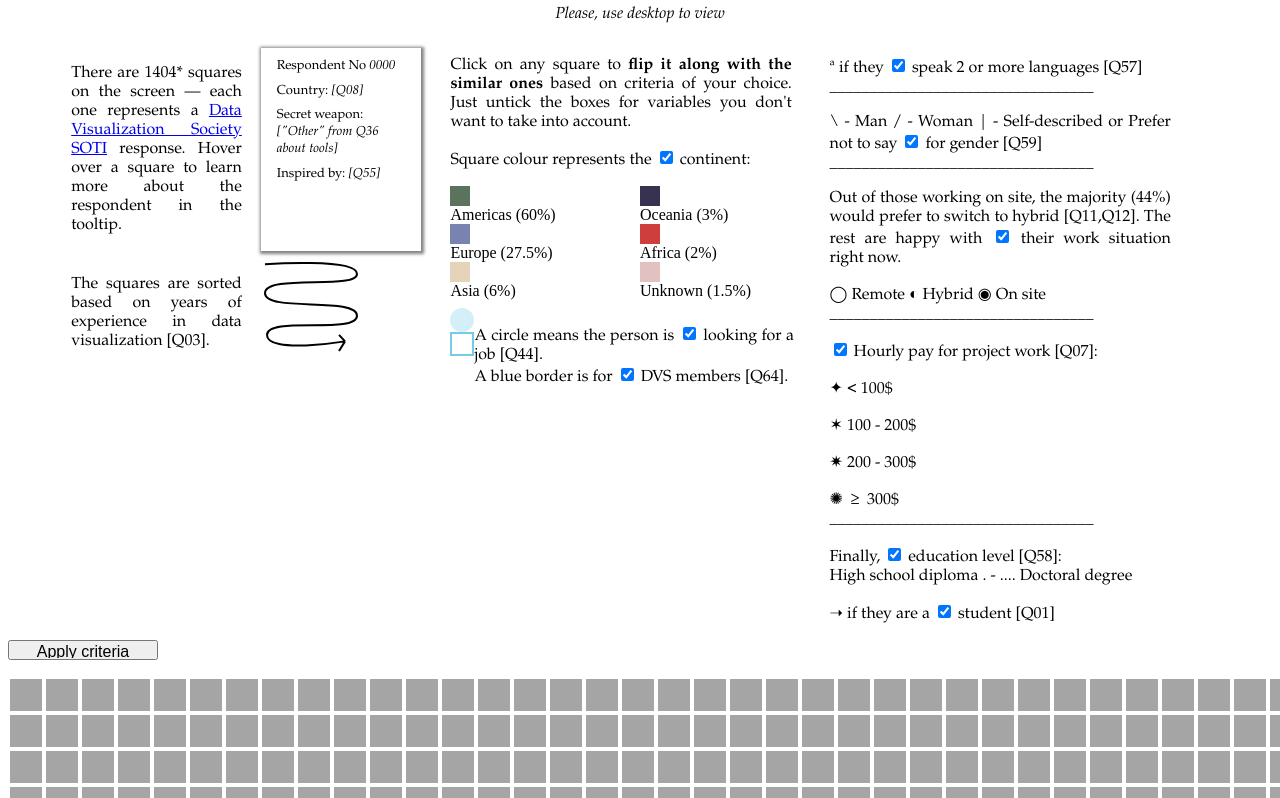
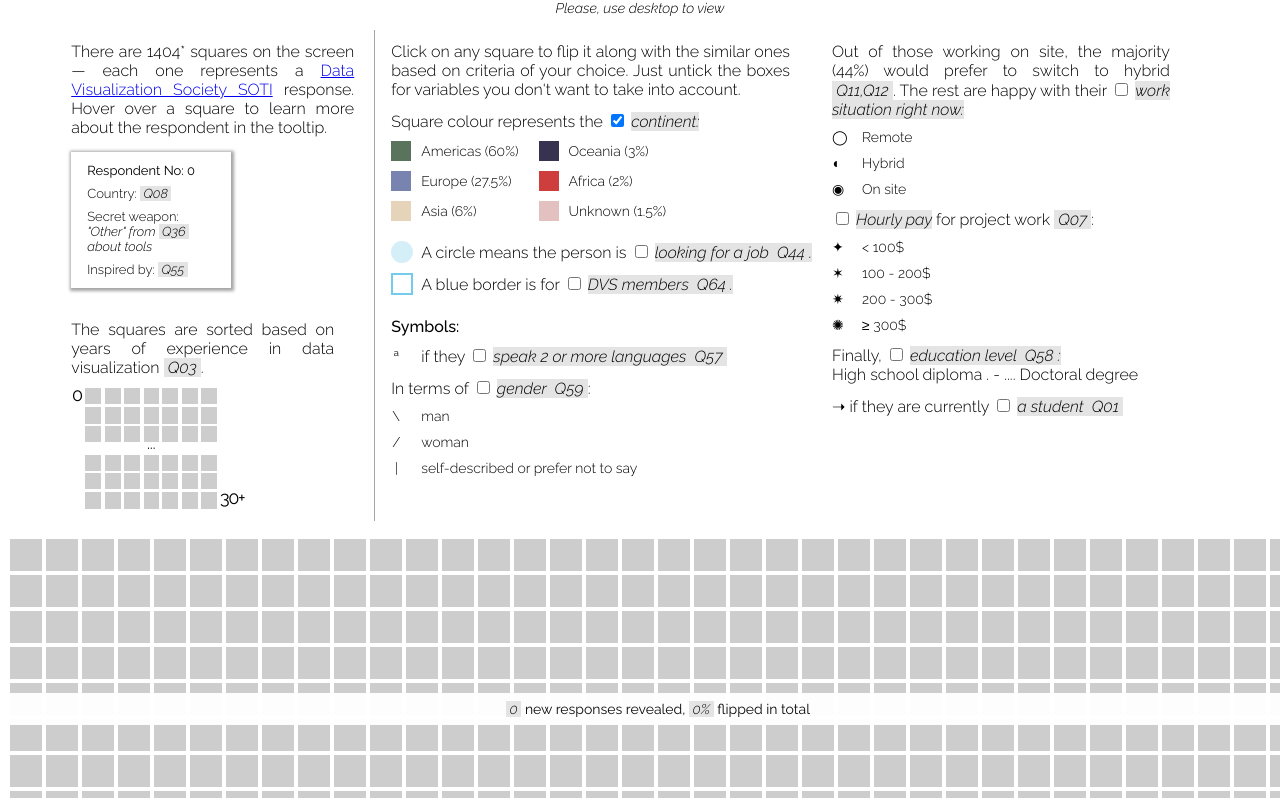
Before and after one commit to thomasniets/soti_2022, a plain HTML site: page index.html in a window 1280 px wide. Shown: the part 75-873 px from the top of the page. Drawn offline with nearby package versions, Linux system fonts and the light colour scheme.

Commit message:
legend cleanup, sticky counter

```diff
--- a/index.html
+++ b/index.html
@@ -5,10 +5,11 @@
     <title>SOTI 2022</title>
 <!-- Shout out to The Pudding https://pudding.cool/process/flexbox-layout/ -->
     <link rel="stylesheet" href="main.css">
-    <!-- <link rel="preconnect" href="https://fonts.googleapis.com">
-    <link rel="preconnect" href="https://fonts.gstatic.com" crossorigin>
-    <link href="https://fonts.googleapis.com/css2?family=Libre+Franklin:wght@800&display=swap" rel="stylesheet">   -->
-    <link href="fonts.css" rel="stylesheet">
+    <link rel="preconnect" href="https://fonts.googleapis.com">
+<link rel="preconnect" href="https://fonts.gstatic.com" crossorigin>
+<link href="https://fonts.googleapis.com/css2?family=Raleway:ital,wght@0,300;0,400;0,500;0,700;1,300&display=swap" rel="stylesheet">
+    <!-- offline version -->
+    <!-- <link href="fonts.css" rel="stylesheet"> -->
 </head>
 
     <body>
@@ -20,112 +21,172 @@
     </header>
 
     <div class="legend">
-        <div>
-            <!-- <p class="legend-text">
-
-            </p> -->
-            <div class="legend-inner-grid">
+        <div class="legend-big-column" style="border-right: 1px solid #a5a5a5">
+            <div>
+            <!-- <div class="legend-inner-grid"> -->
                 <p class="legend-text">
                     There are 1404* squares on the screen — each one represents a
                 <a href="https://www.datavisualizationsociety.org/survey">Data Visualization Society SOTI</a> response.
                     Hover over a square to learn more about the respondent in the tooltip.
                 </p>
-                <div class="tooltip" style="visibility: visible; position:inherit; width: 160px; padding:1% 0 1% 0;">
-                    <p class="tooltip-example">Respondent No <i>0000</i></p>
-                    <p class="tooltip-example">Country: <i>[Q08]</i></p>
-                    <p class="tooltip-example">Secret weapon: <i>["Other" from Q36 about tools]</i></p>
-                    <p class="tooltip-example">Inspired by: <i>[Q55]</i></p>
+
+                <div class="tooltip" style="visibility: visible; position:inherit; width: 160px; padding:1% 0 1% 0; margin: 5% 0 0 0">
+                    <p class="tooltip-example" style="font-weight: 400;">Respondent No: 0</p>
+                    <p class="tooltip-example">Country: <span class="qnumber">Q08</span></p>
+                    <p class="tooltip-example">Secret weapon: <i>"Other" from <span class="qnumber">Q36</span> about tools</i></p>
+                    <p class="tooltip-example">Inspired by: <span class="qnumber">Q55</span></p>
                 </div>
+
             </div>
 
-            <div class="legend-inner-grid">
-                <p class="legend-text">
-                    The squares are sorted based on years of experience in data visualization [Q03].
+            <div>
+            <!-- <div class="legend-inner-grid"> -->
+                <p class="legend-text" style="padding: 20px 20px 0 0;">
+                    The squares are sorted based on years of experience in data visualization <span class="qnumber">Q03</span>.
                 </p>
-                <img src="vector2.svg" width="100px"/>
+                <img src="sort.png" width="180px"/>
             </div>
 
 
         </div>
-        <div>
-            <p class="legend-text">Click on any square to <b>flip it along with the similar ones </b>
+        <div class="legend-big-column">
+            <p class="legend-text">Click on any square to flip it along with the similar ones
             based on criteria of your choice. Just untick the boxes for variables you don't want to take into account.</p>
 
             <p class="legend-text">
                 Square colour represents the
-                <input type="checkbox" id="" name="continent" checked>
-                <label for="vehicle1">continent:</label><br>
+                <input type="checkbox" name="variables" id="continent" checked>
+                <label>continent:</label><br>
             </p>
-            <div class="legend-inner-grid">
+
+            <div class="legend-inner-grid-big" style="padding: 0 0 10px 0;">
                 <div>
-                    <div class="legend-square" style="background-color:#5a735d;"></div> Americas (60%)
-                    <div class="legend-square" style="background-color:#7983AF;"></div> Europe (27.5%)
-                    <div class="legend-square" style="background-color:#e5d4ba;"></div> Asia (6%)
+                    <div class="legend-inner-grid">
+                        <div class="legend-square" style="background-color:#5a735d;"></div>
+                        <p class="legend-text-inner-grid">Americas (60%)</p>
+                    </div>
+                    <div class="legend-inner-grid">
+                        <div class="legend-square" style="background-color:#7983AF;"></div>
+                        <p class="legend-text-inner-grid">Europe (27.5%)</p>
+                    </div>
+                    <div class="legend-inner-grid">
+                        <div class="legend-square" style="background-color:#e5d4ba;"></div>
+                        <p class="legend-text-inner-grid">Asia (6%)</p>
+                    </div>
                 </div>
                 <div>
-                    <div class="legend-square" style="background-color:#37324F;"></div> Oceania (3%)
-                    <div class="legend-square" style="background-color:#CE3E3C;"></div> Africa (2%)
-                    <div class="legend-square" style="background-color:#e3c1c1;"></div> Unknown (1.5%)
+                    <div class="legend-inner-grid">
+                        <div class="legend-square" style="background-color:#37324F;"></div>
+                        <p class="legend-text-inner-grid">Oceania (3%)</p>
+                    </div>
+                    <div class="legend-inner-grid">
+                        <div class="legend-square" style="background-color:#CE3E3C;"></div>
+                        <p class="legend-text-inner-grid">Africa (2%)</p>
+                    </div>
+                    <div class="legend-inner-grid">
+                        <div class="legend-square" style="background-color:#e3c1c1;"></div>
+                        <p class="legend-text-inner-grid">Unknown (1.5%)</p>
+                    </div>
                 </div>
             </div>
 
-            <div class="legend-inner-grid" style="grid-auto-columns: auto;">
-                <div>
-                    <div class="legend-square" style="width: 24px; height: 24px; background: #75cbec;  border-radius: 50%; opacity:0.3;">
-                    </div>
-                    <div class="legend-square" style="background-color:white; border:2px solid #75cbec;">
-                    </div>
+
+            <div class="legend-inner-grid">
+                <div class="legend-square" style="width: 22px; height: 22px; background: #75cbec;  border-radius: 50%; opacity:0.3;">
                 </div>
-
-                <p class="legend-text">
+                <p class="legend-text-inner-grid" style="font-size: 16px;">
                     A circle means the person is
-                    <input type="checkbox" id="" name="jobseeker" checked>
-                    <label for="vehicle1">looking for a job [Q44].</label><br>
-                    A blue border is for
-                    <input type="checkbox" id="" name="dvs" checked>
-                    <label for="vehicle1">DVS members [Q64].</label><br>
+                    <input type="checkbox" name="variables" id="looking_for_job" >
+                    <label >looking for a job <span class="qnumber">Q44</span>.</label><br>
                 </p>
             </div>
+            <div class="legend-inner-grid" style="padding: 10px 0 10px 0;">
+                <div class="legend-square" style="width: 18px; height: 18px; background-color:white; border:2px solid #75cbec;">
+                </div>
+                <p class="legend-text-inner-grid" style="font-size: 16px;">
+                    A blue border is for
+                    <input type="checkbox" name="variables" id="dvs_member" >
+                    <label >DVS members <span class="qnumber">Q64</span>.</label><br>
+                </p>
+            </div>
+            <p class="legend-text" style="font-weight: 500;">
+                Symbols:
+            </p>
+            <div class="legend-inner-grid">
+                <p class="legend-text-inner-grid">
+                    ª
+                </p>
+                <p class="legend-text-inner-grid" style="font-size: 16px;">
+                    if they
+                    <input type="checkbox" name="variables" id="lang_two_or_more" >
+                    <label >speak 2 or more languages <span class="qnumber">Q57</span></label><br>
+                </p>
+            </div>
+            <p class="legend-text">
+                In terms of
+                <input type="checkbox" name="variables" id="gender" >
+                <label>gender <span class="qnumber">Q59</span></label>:
+            </p>
+
+            <div class="legend-inner-grid">
+                <p class="legend-text-inner-grid">\</p>
+                <p class="legend-text-inner-grid">man</p>
+            </div>
+            <div class="legend-inner-grid">
+                <p class="legend-text-inner-grid">/</p>
+                <p class="legend-text-inner-grid">woman</p>
+            </div>
+            <div class="legend-inner-grid">
+                <p class="legend-text-inner-grid">|</p>
+                <p class="legend-text-inner-grid">self-described or prefer not to say</p>
+            </div>
+
         </div>
-        <div>
+
+        <div class="legend-big-column">
 
             <p class="legend-text">
-                ª if they
-                <input type="checkbox" id="" name="lang" checked>
-                <label for="vehicle1">speak 2 or more languages [Q57]</label><br>
-                _________________________________
+                Out of those working on site, the majority (44%) would prefer to switch to hybrid <span class="qnumber">Q11,Q12</span>.
+                The rest are happy with their
+                <input type="checkbox" name="variables" id="remote_or_what" >
+                <label>work situation right now:</label>
             </p>
+            <div class="legend-inner-grid">
+                <p class="legend-text-inner-grid">◯</p>
+                <p class="legend-text-inner-grid">Remote</p>
+            </div>
+            <div class="legend-inner-grid">
+                <p class="legend-text-inner-grid">◐</p>
+                <p class="legend-text-inner-grid">Hybrid</p>
+            </div>
+            <div class="legend-inner-grid">
+                <p class="legend-text-inner-grid">◉</p>
+                <p class="legend-text-inner-grid">On site</p>
+            </div>
 
             <p class="legend-text">
-                \ - Man
-                / - Woman
-                | - Self-described or Prefer not to say
+                <input type="checkbox" name="variables" id="pay_hourly" >
+                <label >Hourly pay</label>
+                for project work <span class="qnumber">Q07</span>:
+            </p>
+            <div class="legend-inner-grid">
+                <p class="legend-text-inner-grid">✦</p>
+                <p class="legend-text-inner-grid">< 100$</p>
+            </div>
+            <div class="legend-inner-grid">
+                <p class="legend-text-inner-grid">✶</p>
+                <p class="legend-text-inner-grid">100 - 200$</p>
+            </div>
+            <div class="legend-inner-grid">
+                <p class="legend-text-inner-grid">✷</p>
+                <p class="legend-text-inner-grid">200 - 300$</p>
+            </div>
+            <div class="legend-inner-grid">
+                <p class="legend-text-inner-grid">✺</p>
+                <p class="legend-text-inner-grid">≥ 300$</p>
+            </div>
 
-                <input type="checkbox" id="" name="gender" checked>
-                <label for="vehicle1">for gender [Q59]</label><br>
-                _________________________________
-            </p>
-
-            <p class="legend-text">
-                Out of those working on site, the majority (44%) would prefer to switch to hybrid [Q11,Q12].
-                The rest are happy with
-                <input type="checkbox" id="" name="worktype" checked>
-                <label for="vehicle1">their work situation right now.</label>
-            </p>
-            <p class="legend-text">
-                ◯ Remote
-                ◐ Hybrid
-                ◉ On site
-                <br>
-                _________________________________
-            </p>
-
-            <p class="legend-text">
-                <input type="checkbox" id="" name="pay" checked>
-                <label for="vehicle1">Hourly pay</label>
-                for project work [Q07]:
-            </p>
-            <p class="legend-text">
+            <!-- <p class="legend-text">
                 ✦ < 100$
             </p>
             <p class="legend-text">
@@ -136,66 +197,70 @@
             </p>
             <p class="legend-text">
                 ✺ ≥ 300$
-                <br>
-                _________________________________
-            </p>
+            </p> -->
 
             <p class="legend-text">
                 Finally,
-                <input type="checkbox" id="" name="education" checked>
-                <label for="vehicle1">education level [Q58]:</label><br>
+                <input type="checkbox" name="variables" id="edu_level" >
+                <label >education level <span class="qnumber">Q58</span>:</label><br>
                 High school diploma . - .... Doctoral degree
             </p>
 
             <p class="legend-text">
-                ➝ if they are a
-                <input type="checkbox" id="" name="student" checked>
-                <label for="vehicle1">student [Q01]</label>
+                ➝ if they are currently
+                <input type="checkbox" name="variables" id="student" >
+                <label>a student <span class="qnumber">Q01</span></label>
             </p>
         </div>
     </div>
-
-    <div>
+    <!-- is that necessary? -->
+    <!-- <div>
         <input type="submit" value="Apply criteria">
-    </div>
-
+    </div> -->
 
     <div>
         <figure class="waffle"></figure>
     </div>
+    <div class="counter">
+        <p class="counter-text">
+            <span class="qnumber" id="new-revealed">0</span> new responses revealed,
+            <span class="qnumber" id="total-flipped">0%</span> flipped in total
+        </p>
+    </div>
+    <script src="https://d3js.org/d3.v7.min.js"></script>
+    <!-- offline version -->
+    <!-- <script src="d3.v7.min.js"></script> -->
+
+    <script src="script.js" charset="utf-8"></script>
 
 
-    <!-- <script src="https://d3js.org/d3.v7.min.js"></script> -->
-    <script src="d3.v7.min.js"></script>
-    <script src="script.js" charset="utf-8"></script>
 
     </body>
-    <footer>
+    <footer style="border-top: 1px solid #a5a5a5; padding-top: 12px;">
         <p class="footer-text">
             <a href="https://docs.google.com/spreadsheets/d/1WIcrNMswG6aGBlhoYqWhav9sUGefYA7BBEIL20hleWE/edit#gid=1466763888">Data source</a>
         </p>
         <p class="footer-text">
-            *The number of responses was reduced by filtering out respondents who did not finish answering the question about their country [Q08].
-            Countries were <a href="https://github.com/lukes/ISO-3166-Countries-with-Regional-Codes">grouped</a> by continent.
+            *The number of responses was reduced by filtering out respondents who did not finish answering the question about their country <span class="qnumber">Q08</span>.
+            Countries were <a href="https://github.com/lukes/ISO-3166-Countries-with-Regional-Codes">grouped</a> by continent.<br>
 
-            <!--
-                Q01	Which of the following describes your role as a data visualizer in the past year? (Student in a degree program at a college or university)
-                Q03	About how many years of experience do you have doing data visualization?
-                Q04	About how many years of professional experience do you have (in any field)?
-                Q06	If you get paid a salary, what is your pre-tax yearly pay (in US dollars)?
-                Q07	If you are paid by hour or by project, what is your hourly rate for data visualization (in US dollars)?
-                Q08	What country do you live in?
-                Q11	Which best describes your work situation as a data visualizer during the past 6 months?
-                Q12	If given a choice, which work situation would you prefer for the next 6 to 12 months?
-                Q36	What technologies do you use to visualize data? (Other)
-                Q44	Are you currently looking for new employment opportunities?
-                Q55	Who do you find helpful for inspiration in data visualization? Feel free to list multiple names.
-                Q57	What language(s) do you speak regularly?
-                Q58	What is the highest level of education you have completed?
-                Q59	What is your gender?
-                Q64	Are you a Data Visualization Society member?
-             -->
-            <!-- Made by Vasiukova Viktoriia. -->
+                <br><span class="qnumber">Q01</span> Which of the following describes your role as a data visualizer in the past year? (Student in a degree program at a college or university)
+                <br><span class="qnumber">Q03</span> About how many years of experience do you have doing data visualization?
+                <br><span class="qnumber">Q04</span> About how many years of professional experience do you have (in any field)?
+                <br><span class="qnumber">Q06</span> If you get paid a salary, what is your pre-tax yearly pay (in US dollars)?
+                <br><span class="qnumber">Q07</span> If you are paid by hour or by project, what is your hourly rate for data visualization (in US dollars)?
+                <br><span class="qnumber">Q08</span> What country do you live in?
+                <br><span class="qnumber">Q11</span> Which best describes your work situation as a data visualizer during the past 6 months?
+                <br><span class="qnumber">Q12</span> If given a choice, which work situation would you prefer for the next 6 to 12 months?
+                <br><span class="qnumber">Q36</span> What technologies do you use to visualize data? (Other)
+                <br><span class="qnumber">Q44</span> Are you currently looking for new employment opportunities?
+                <br><span class="qnumber">Q55</span> Who do you find helpful for inspiration in data visualization? Feel free to list multiple names.
+                <br><span class="qnumber">Q57</span> What language(s) do you speak regularly?
+                <br><span class="qnumber">Q58</span> What is the highest level of education you have completed?
+                <br><span class="qnumber">Q59</span> What is your gender?
+                <br><span class="qnumber">Q64</span> Are you a Data Visualization Society member?<br>
+
+                <br>Made by Vasiukova Viktoriia.
         </p>
     </footer>
 
--- a/main.css
+++ b/main.css
@@ -1,42 +1,64 @@
-
 .big-header{
     text-align: center;
-    font-size: 32px;
-    font-family: 'Libre Franklin', sans-serif;
-    padding: 0 20% 0 20%;
-    margin: 25px 0 0 0;
+    font-size: 36px;
+    font-family: 'Raleway', sans-serif;
+    font-weight: 700;
+    margin: 25px 20% 0 20%;
 }
 .small-header{
     text-align: justify;
     font-size: 18px;
-    font-family: "Palatino", serif;
+    font-family: "Raleway", sans-serif;
     padding: 0 15% 0 15%;
 }
 .italic-note{
     text-align: center;
     font-style: italic;
-    font-size: 16px;
-    font-family: "Palatino", serif;
+    font-size: 14px;
+    font-family: "Raleway", sans-serif;
+    margin-top: 8px;
+}
+.legend-big-column{
+    margin: 0 5% 0 0;
 }
 .legend{
-    /* display: flex; */
     width: 90%;
     margin: auto;
     display: grid;
     grid-auto-flow: column;
-    grid-auto-columns: 1fr;
+    /* grid-auto-columns: 1fr; */
+    grid-auto-columns: 320px 1fr 1fr;
 }
 .legend-inner-grid{
-    margin: 8px 0 0 0;
+    margin: auto;
     display: grid;
     grid-auto-flow: column;
-    grid-auto-columns: 1fr;
+    grid-auto-columns:30px max-content;
+    padding: 10px 0 0 0;
+}
+.legend-inner-grid-big{
+    margin: auto;
+    display: grid;
+    grid-auto-flow: column;
+    grid-auto-columns:max-content;
+    padding: 10px 0 0 0;
 }
 .legend-text{
     text-align: justify;
     font-size: 16px;
-    font-family: "Palatino", serif;
-    padding: 0 10% 0 0;
+    font-weight: 300;
+    font-family: "Raleway", sans-serif;
+    margin: 12px 20px 0 0;
+    /* padding: 0 10% 0 0; */
+    word-wrap: normal;
+}
+.legend-text-inner-grid{
+    text-align: left;
+    font-size: 14px;
+    font-weight: 300;
+    font-family: "Raleway", sans-serif;
+    margin: auto;
+    padding: 0 20px 0 0;
     word-wrap: normal;
 }
 .legend-square{
@@ -49,7 +71,7 @@
     flex-wrap: wrap;
     margin-left: auto;
     margin-right: auto;
-    width: 1318px;
+    width: 1300px;
   }
 .rect-empty,
 .rect-clicked {
@@ -57,7 +79,7 @@
     height: 32px;
     margin: 0;
     border: 2px solid white;
-    background-color: #a5a5a5;
+    background-color: #cdcdcd;
   }
 
 .rect-clicked{
@@ -65,20 +87,36 @@
     text-align: center;
     pointer-events: none;
   }
+.counter{
+    position: sticky;
+    bottom: 0;
+    margin: auto;
+    background-color: white;
+    opacity: 95%;
+    width: 1300px;
+    pointer-events: none;
+}
+.counter-text{
+    text-align: center;
+    font-size: 14px;
+    font-family: "Raleway", sans-serif;
+    padding: 8px 0 8px 0;
+}
 .tooltip{
     position: absolute;
     visibility: hidden;
     background-color: white;
-    max-width: 320px;
+    max-width: 380px;
     pointer-events: none;
-    box-shadow: 1px 1px 3px 2px #787878ee;
+    box-shadow: 1px 1px 3px 2px #a5a5a5;
 }
 .tooltip-title,
 .tooltip-text,
 .tooltip-example{
     text-align: left;
     font-size: 14px;
-    font-family: "Palatino", serif;
+    font-family: "Raleway", sans-serif;
+    font-weight: 300;
     padding: 0 5% 0 5%;
     word-wrap: normal;
     margin: 8px;
@@ -91,28 +129,43 @@
 }
 .text{
     font-size: 10px;
-    font-family: "Palatino", serif;
+    font-family: "Raleway", sans-serif;
     fill: black;
 }
 .inside-circle{
     fill: #75cbec;
-     /* #ad9f8b; */
     fill-opacity: 0;
-    /* stroke: black;
-    stroke-opacity: 0.6;
-    stroke-dasharray: 0; */
 }
 .footer-text{
     text-align: left;
-    font-size: 16px;
-    font-family: "Palatino", serif;
-    color: grey;
+    font-size: 14px;
+    font-family: "Raleway", sans-serif;
+    color: black;
     word-wrap: normal;
     padding: 2px 10% 2px 10%;
     margin: 0px;
 }
-input[type=submit] {
+label{
+    font-style: italic;
+    background-color: #e5e4e4;
+    color: black;
+
+}
+.qnumber{
+    font-style: italic;
+    background-color: #e5e4e4;
+    color: black;
+    /* border-radius: 8%; */
+}
+.qnumber:before{
+    content:"\00a0";
+}
+.qnumber:after{
+    content:"\00a0";
+}
+
+/* input[type=submit] {
     width: 150px;
     height: 20px;
     font-size: 16px;
-}
+} */
```
Also changed, not shown: script.js, sort.png (added).
